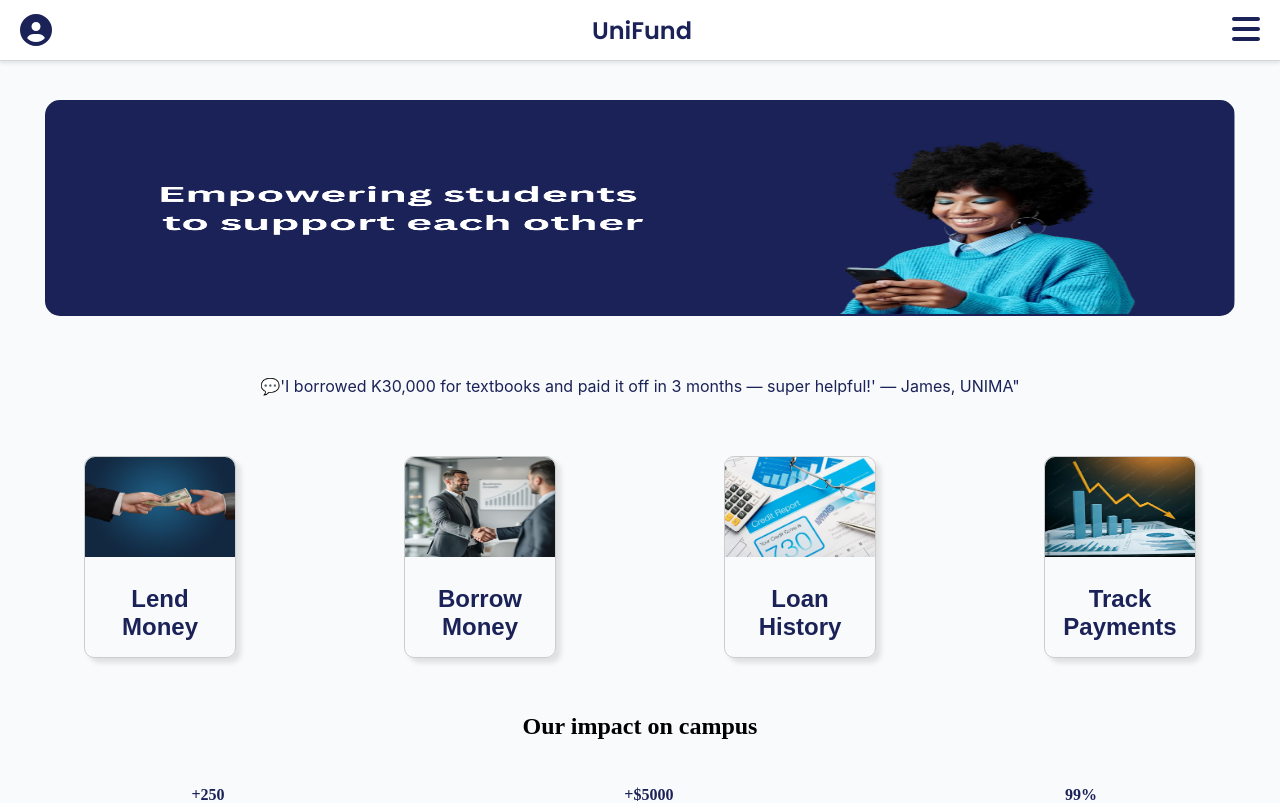
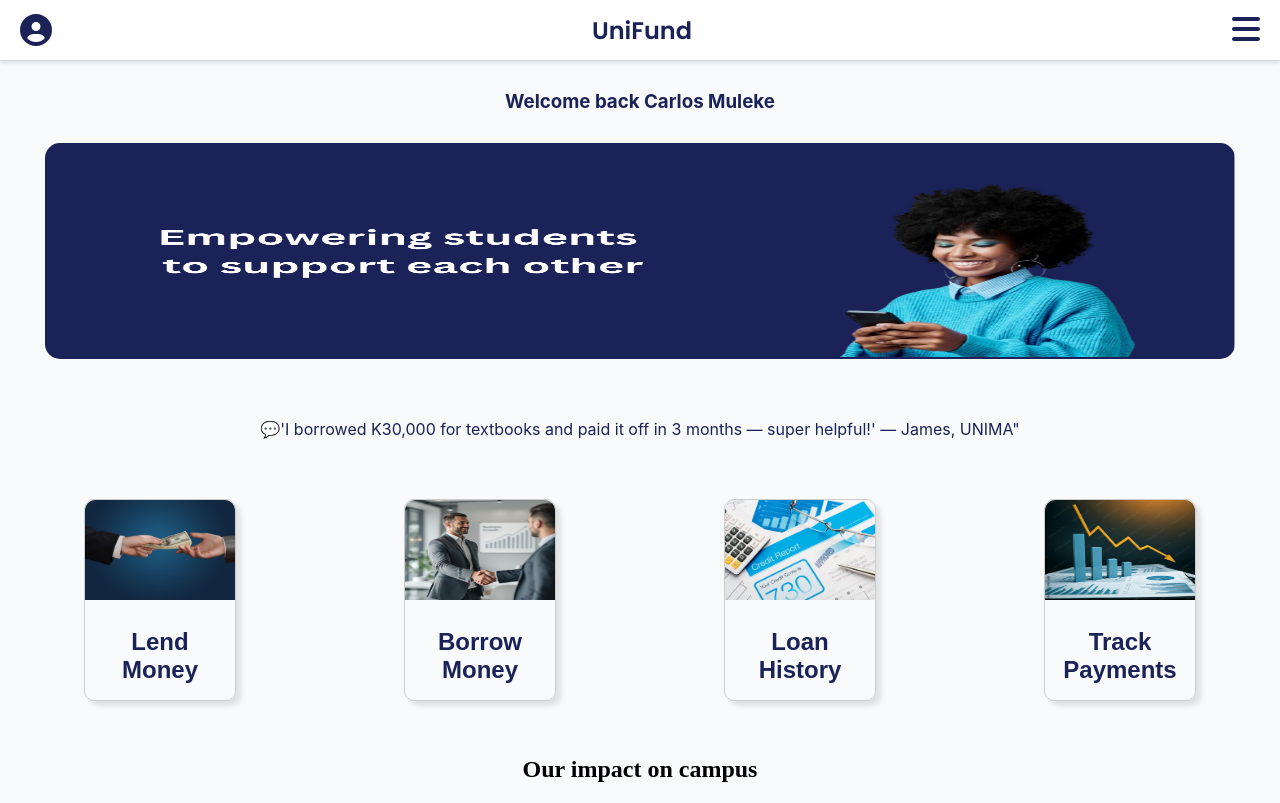
Before and after one commit to carlos45-dev/lending-platform, a React (Vite) app: page /home in a window 1280 px wide. Shown: the top 803 px of the page. Built offline with nearby package versions, Linux system fonts and the light colour scheme.

Commit message:
Home page

```diff
--- a/src/pages/HomePage.jsx
+++ b/src/pages/HomePage.jsx
@@ -22,6 +22,8 @@ function HomePage(){
    return(
       <>
         <Header/>
+
+        <h3 style={{textAlign:'center', paddingTop:'10px', fontFamily:'Inter',marginTop:'80px',color:'#1A2258'}}>Welcome back Carlos Muleke</h3>
         <div className={styles.homeImage}>
         <img src={img} alt="home Image" style={{borderRadius: '15px', height:'27vh',
         width:'93vw'}} />
--- a/src/styles/HomePage.module.css
+++ b/src/styles/HomePage.module.css
@@ -2,7 +2,7 @@
     display: flex;
     flex-direction: column;
     align-items: center;
-    margin-top: 100px;
+    margin-top: 30px;
 }
 .servicesContainer{
     margin-top: 40px;
```
